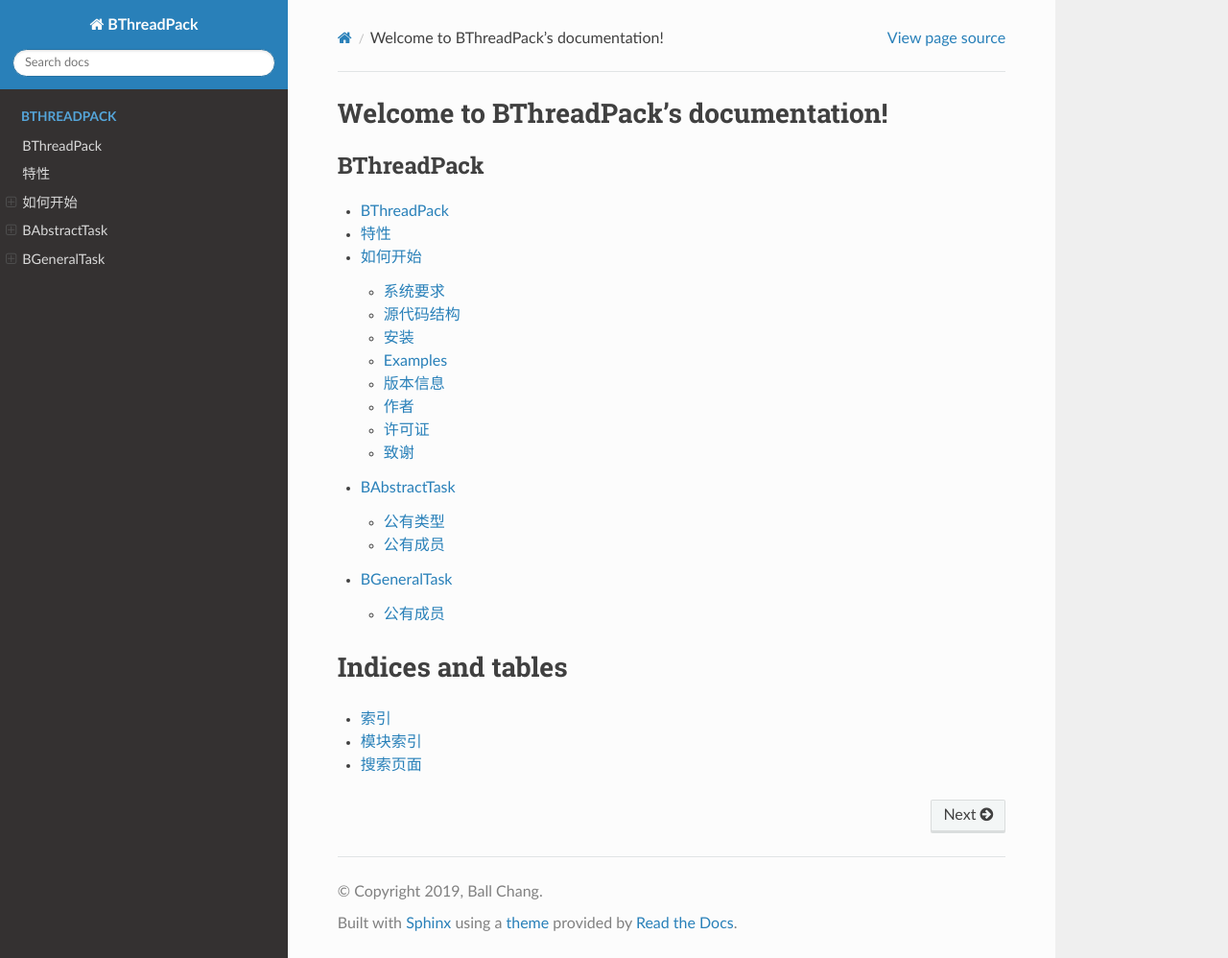
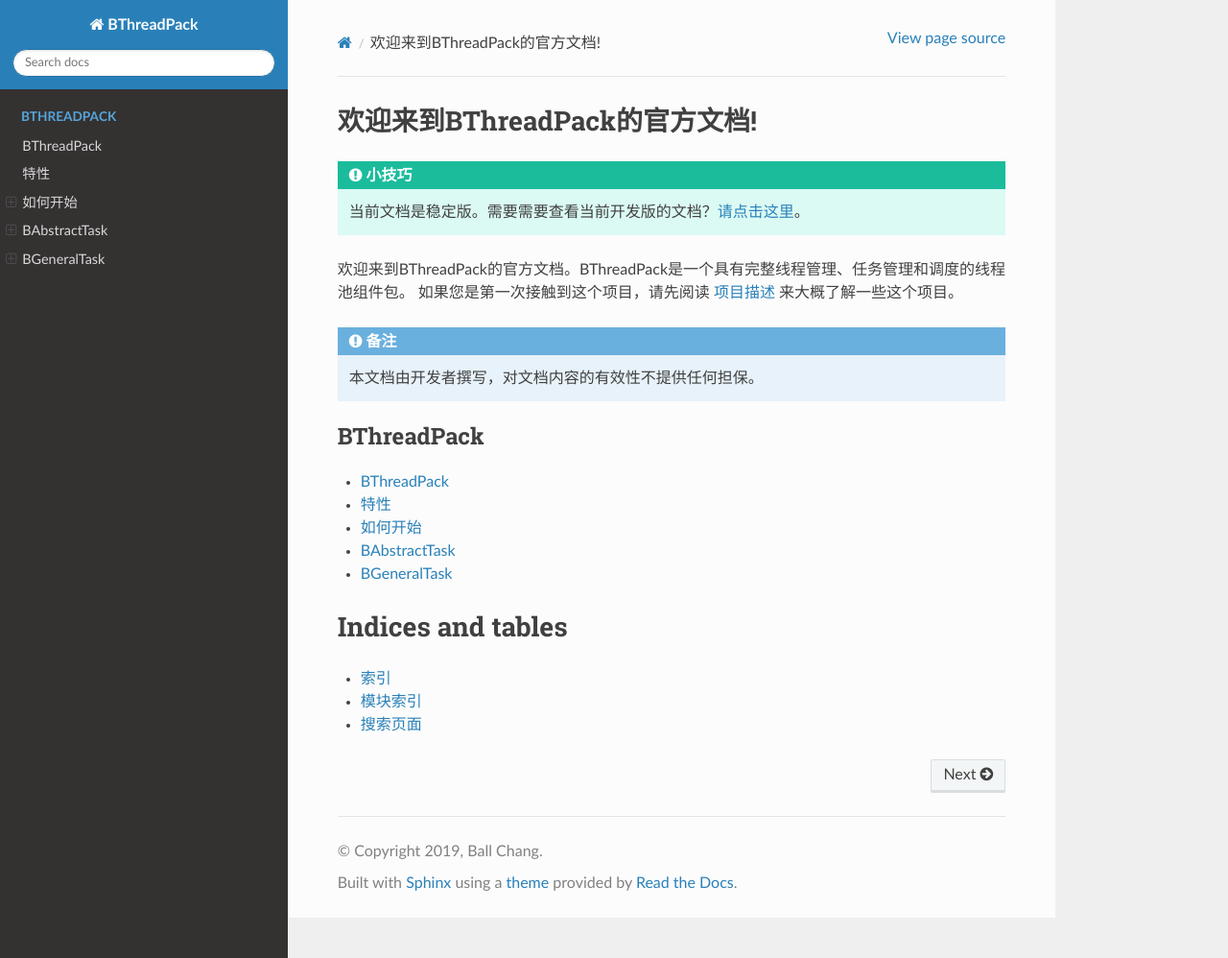
Before and after one commit to zhangbolily/BThreadPack, a Sphinx documentation site: the page built from docs/source/index.rst, in a window 1280 px wide and 998 px high. Shown: the whole window at 96% size. Built offline with Sphinx 7.4.7 and the Read the Docs theme 2.0.0, drawn with Linux system fonts in a browser that asks for light colours.

Commit message:
Add: Some small doc changes

```diff
--- a/docs/source/BAbstractTask.rst
+++ b/docs/source/BAbstractTask.rst
@@ -13,7 +13,7 @@
 ========    ===================================================================
 头文件       #include <BAbstractTask.h>
 最低版本      0.1.1-alpha
-被继承       BGeneralTask
+被继承       :ref:`BGeneralTask <bgeneraltask_rst>`
 ========    ===================================================================
 
 .. Note::
--- a/docs/source/BGeneralTask.rst
+++ b/docs/source/BGeneralTask.rst
@@ -13,7 +13,7 @@
 ========    ===================================================================
 头文件       #include <BGeneralTask.h>
 最低版本      0.1.1-alpha
-继承自       BAbstractTask
+继承自       :ref:`BAbstractTask <babstracttask_rst>`
 ========    ===================================================================
 
 .. Note::
--- a/docs/source/index.rst
+++ b/docs/source/index.rst
@@ -3,11 +3,20 @@
    You can adapt this file completely to your liking, but it should at least
    contain the root `toctree` directive.
 
-Welcome to BThreadPack's documentation!
+欢迎来到BThreadPack的官方文档!
 =======================================
 
+.. Tip::
+    当前文档是稳定版。需要需要查看当前开发版的文档？`请点击这里 <https://bthreadpack.readthedocs.io/zh_CN/dev/>`_。
+
+欢迎来到BThreadPack的官方文档。BThreadPack是一个具有完整线程管理、任务管理和调度的线程池组件包。
+如果您是第一次接触到这个项目，请先阅读 `项目描述 <readme_zh_cn_rst>`_ 来大概了解一些这个项目。
+
+.. Note::
+    本文档由开发者撰写，对文档内容的有效性不提供任何担保。
+
 .. toctree::
-   :maxdepth: 2
+   :maxdepth: 1
    :caption: BThreadPack
 
    README.zh_CN
```
